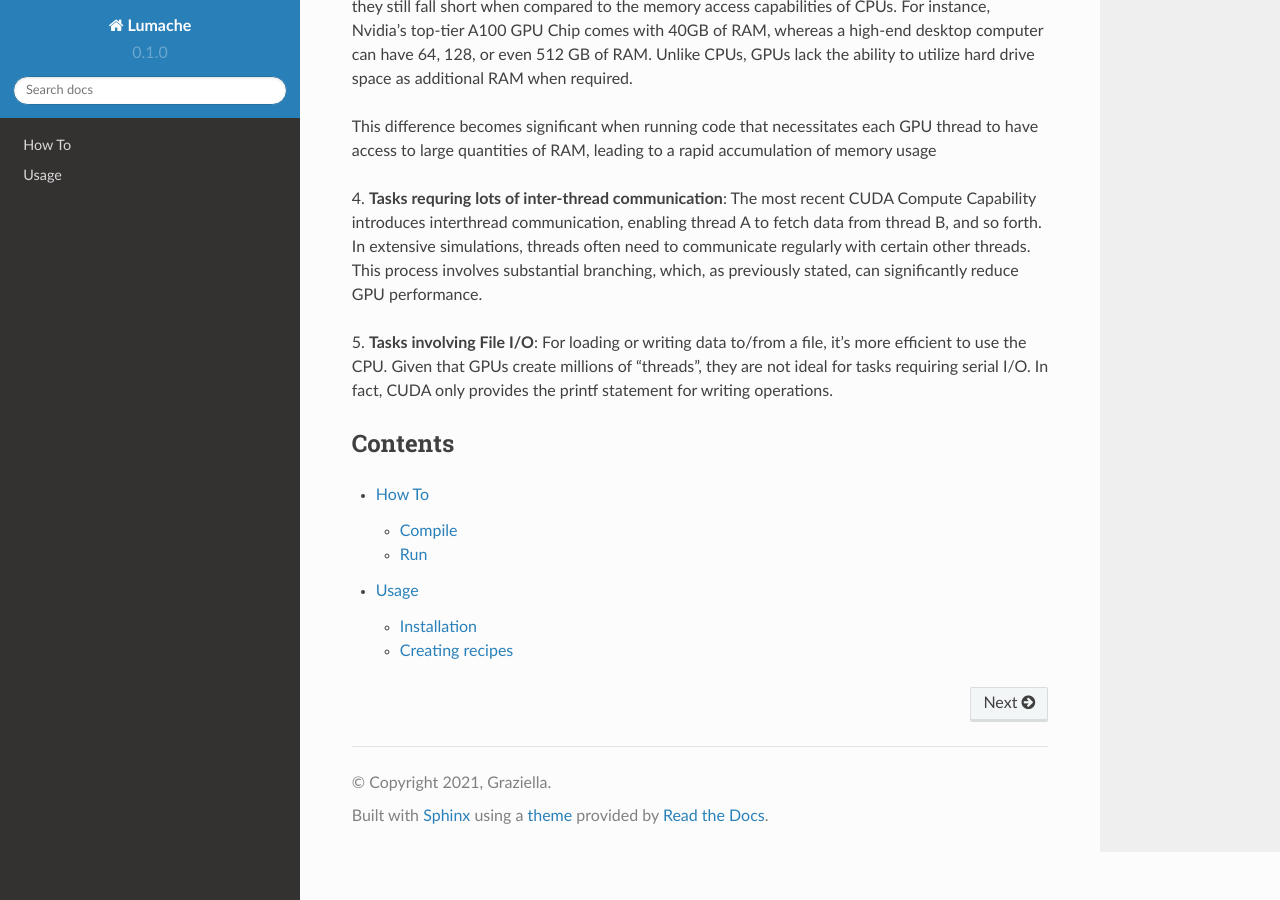
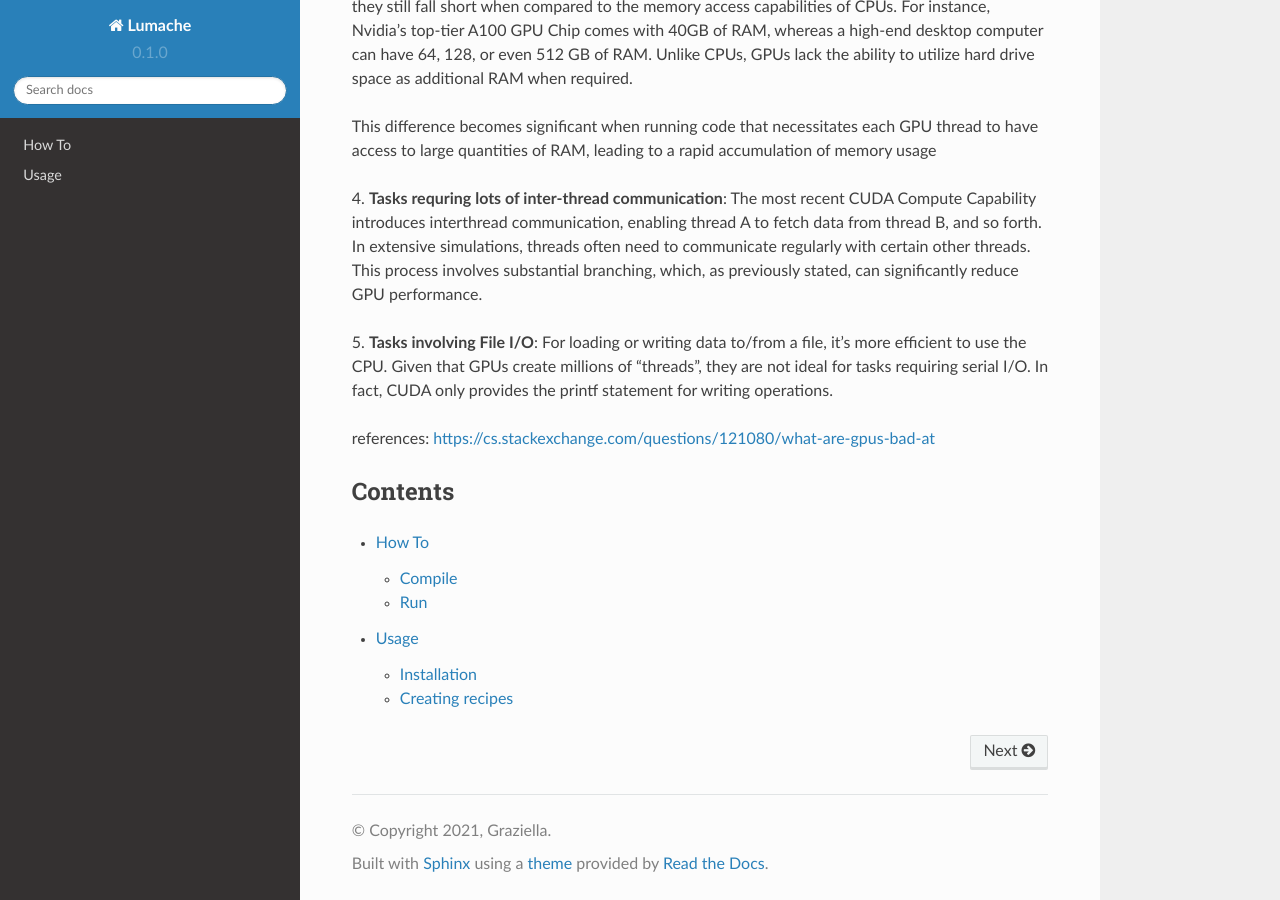
Before and after one commit to jp4474/CUDA-Examples, a Sphinx documentation site: the page built from docs/source/index.rst, in a window 1280 px wide and 900 px high, scrolled down 797 px. Built offline with Sphinx 7.4.7 and the Read the Docs theme 2.0.0, drawn with Linux system fonts in a browser that asks for light colours; pages that are not in the unit, such as notebooks, are missing from menus; some of the changed lines change nothing that is shown.

Commit message:
Update index.rst

```diff
--- a/docs/source/index.rst
+++ b/docs/source/index.rst
@@ -24,6 +24,8 @@ The most recent CUDA Compute Capability introduces interthread communication, en
 5. **Tasks involving File I/O**:
 For loading or writing data to/from a file, it's more efficient to use the CPU. Given that GPUs create millions of "threads", they are not ideal for tasks requiring serial I/O. In fact, CUDA only provides the printf statement for writing operations.
 
+references: https://cs.stackexchange.com/questions/121080/what-are-gpus-bad-at
+
 Contents
 --------
 
```
